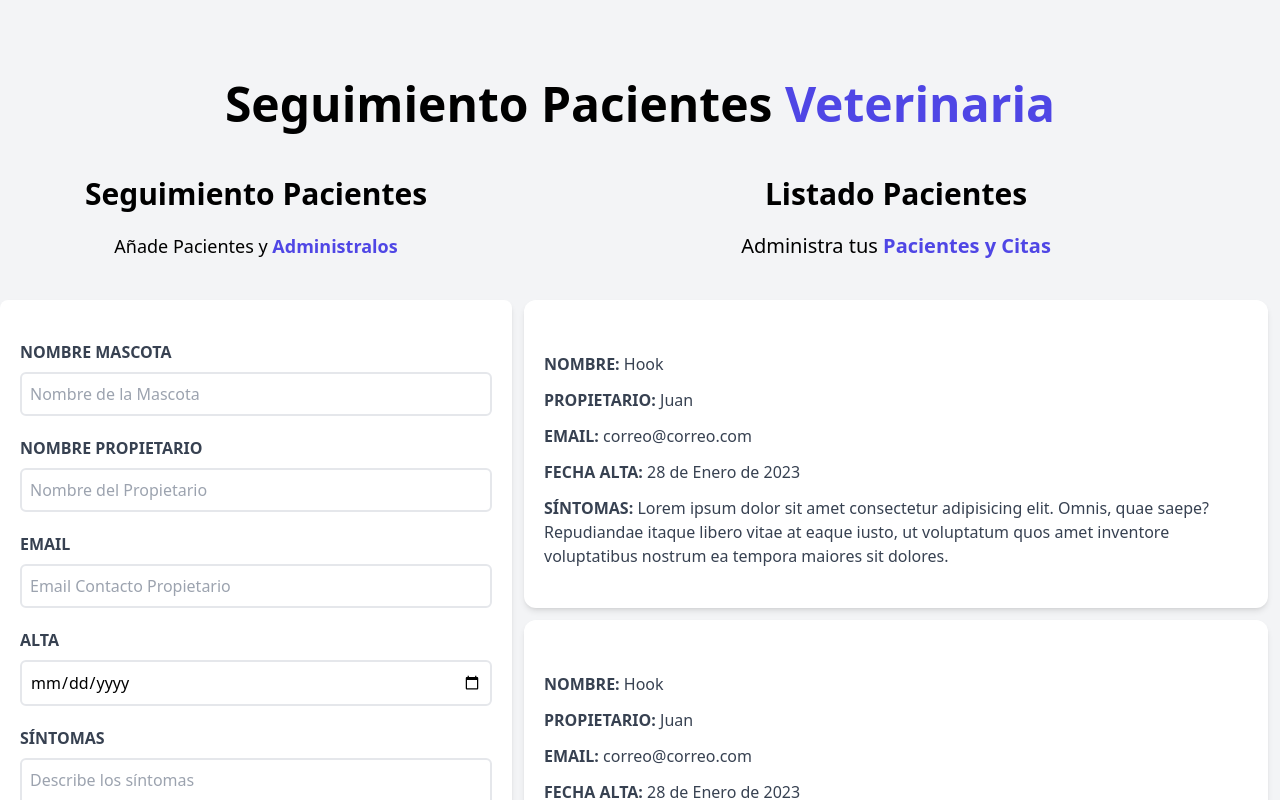
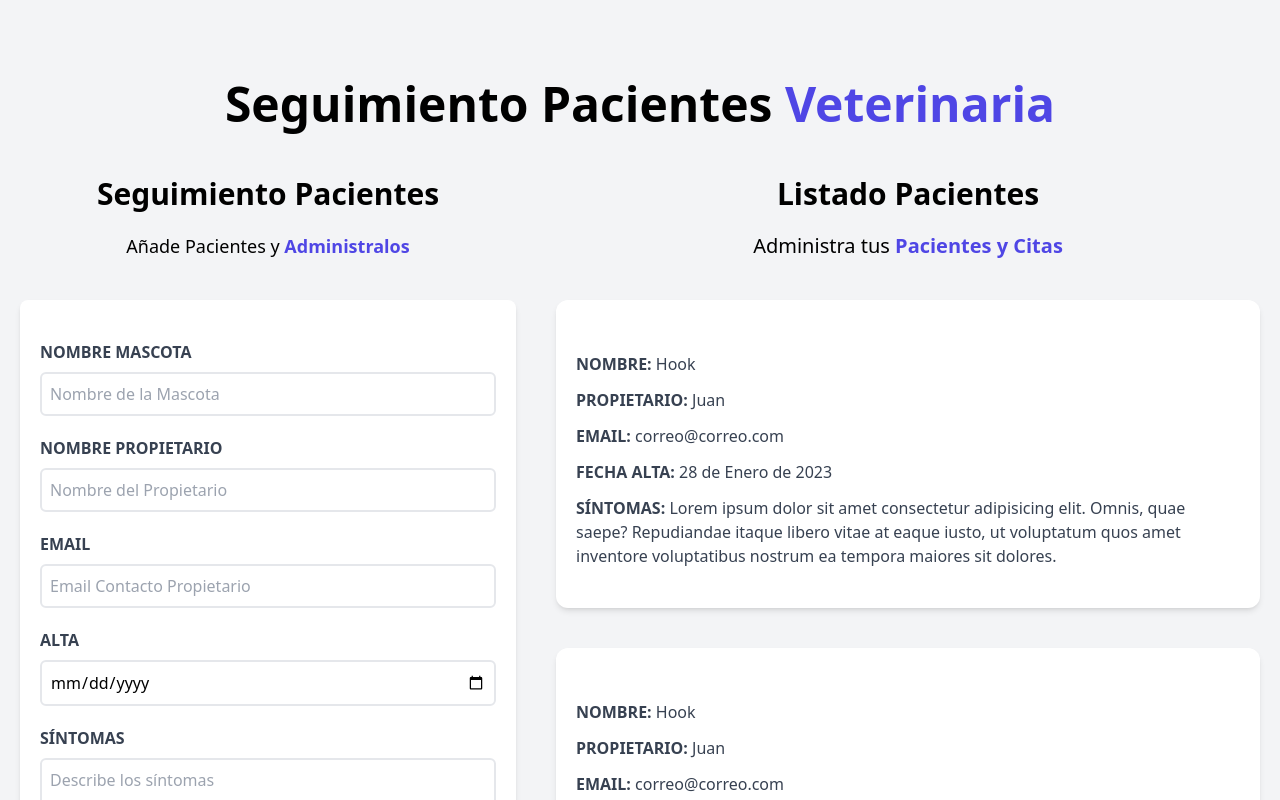
Before and after one commit to diegofdg/react_la_guia_completa, a React (Vite) app in the folder 01_citas_react/: page / in a window 1280 px wide. Shown: the top 800 px of the page. Built offline with nearby package versions, Linux system fonts and the light colour scheme.

Commit message:
01_citas_react-leyendo el resto de los inputs y colocándolos en el state

```diff
--- a/01_citas_react/src/components/Formulario.jsx
+++ b/01_citas_react/src/components/Formulario.jsx
@@ -2,6 +2,11 @@ import { useState, useEffect } from "react";
 
 const Formulario = () => {
   const [ nombre, setNombre ] = useState('');
+  const [ propietario, setPropietario ] = useState('');
+  const [ email, setEmail ] = useState('');
+  const [ fecha, setFecha ] = useState('');
+  const [ sintomas, setSintomas ] = useState('');
+
 
   const handleSubmit = (e) => {
     e.preventDefault();
@@ -9,7 +14,7 @@ const Formulario = () => {
   }
 
   return (
-    <div className="md:w-1/2 lg:w-2/5">
+    <div className="md:w-1/2 lg:w-2/5 mx-5">
       <h2 className="font-black text-3xl text-center">Seguimiento Pacientes</h2>
       <p className="text-lg mt-5 text-center mb-10">
         Añade Pacientes y {''}
@@ -40,6 +45,8 @@ const Formulario = () => {
             type="text"
             placeholder="Nombre del Propietario"
             className="border-2 w-full p-2 mt-2 placeholder-gray-400 rounded-md"
+            value={propietario}
+            onChange={(e)=>setPropietario(e.target.value)}
           />
         </div>
         <div className="mb-5">
@@ -51,6 +58,8 @@ const Formulario = () => {
             type="email"
             placeholder="Email Contacto Propietario"
             className="border-2 w-full p-2 mt-2 placeholder-gray-400 rounded-md"
+            value={email}
+            onChange={(e)=>setEmail(e.target.value)}
           />
         </div>
         <div className="mb-5">
@@ -61,6 +70,8 @@ const Formulario = () => {
             id="alta"
             type="date"
             className="border-2 w-full p-2 mt-2 placeholder-gray-400 rounded-md"
+            value={fecha}
+            onChange={(e)=>setFecha(e.target.value)}
           />
         </div>
         <div className="mb-5">
@@ -71,6 +82,8 @@ const Formulario = () => {
             id="sintomas"
             className="border-2 w-full p-2 mt-2 placeholder-gray-400 rounded-md"
             placeholder="Describe los síntomas"
+            value={sintomas}
+            onChange={(e)=>setSintomas(e.target.value)}
           />
         </div>
         <input
--- a/01_citas_react/src/components/Paciente.jsx
+++ b/01_citas_react/src/components/Paciente.jsx
@@ -1,6 +1,6 @@
 const Paciente = () => {
   return (
-    <div className="m-3 bg-white shadow-md px-5 py-10 rounded-xl">
+    <div className="mx-5 my-10 bg-white shadow-md px-5 py-10 rounded-xl">
       <p className="font-bold mt-3 text-gray-700 uppercase">
         Nombre: {''}
         <span className="font-normal normal-case">Hook</span>
```
